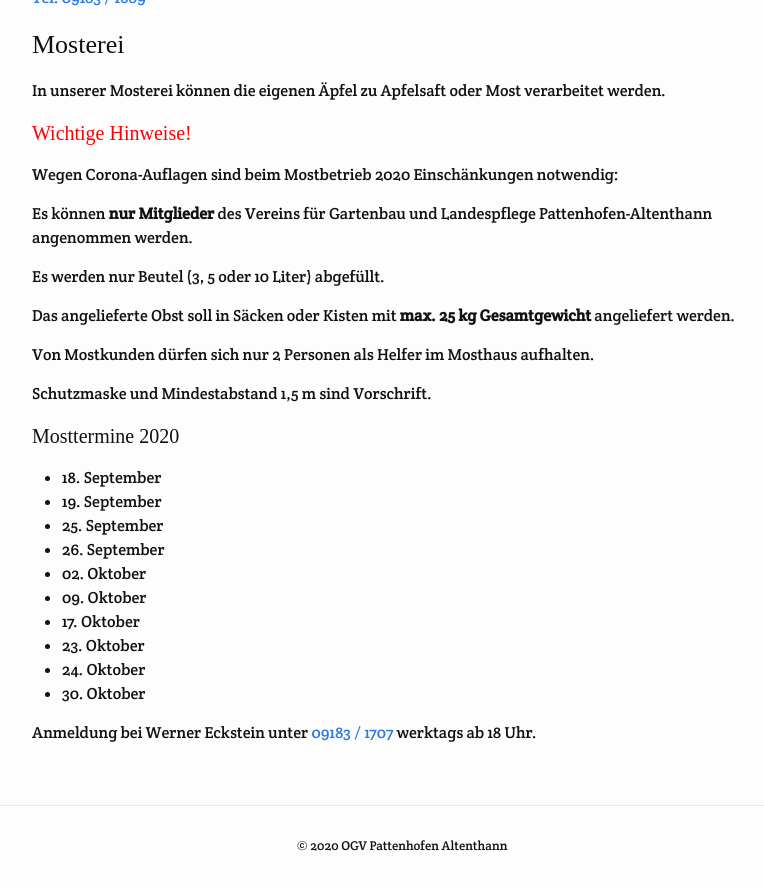
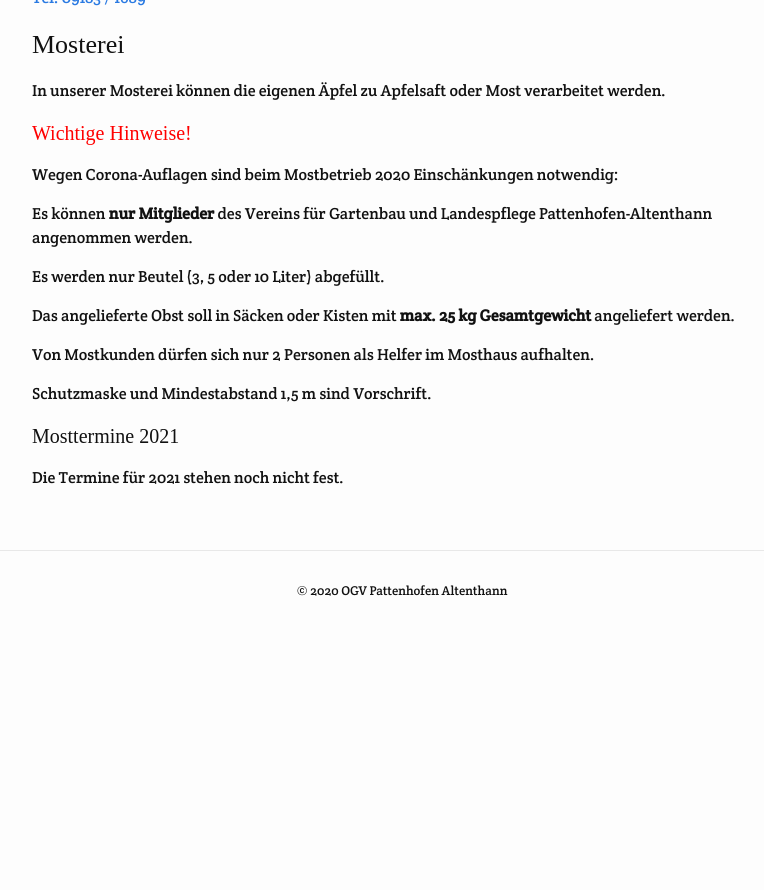
Before and after one commit to markuseckstein/ogv, a Jekyll site: the page built from geraete.html, in a window 1280 px wide and 900 px high, scrolled down 1073 px. Shown: the top 890 px of the window, without its empty margins (238-1002 px from the left). Built offline with Jekyll 4.4.1, drawn with Linux system fonts in a browser that asks for light colours; some web fonts are replaced; after the commit the page ends 1718 px from its top, so only the background shows below that.

Commit message:
feat: Mosttermine 2021 noch unbekannt

```diff
--- a/geraete.html
+++ b/geraete.html
@@ -69,20 +69,7 @@ teaser-image: geraete
 <p>Von Mostkunden dürfen sich nur 2 Personen als Helfer im Mosthaus aufhalten.</p>
 <p>Schutzmaske und Mindestabstand 1,5 m sind Vorschrift.</p>
 
-<h4>Mosttermine 2020</h4>
+<h4>Mosttermine 2021</h4>
 <p>
- <ul>
-  <li>18. September</li>
-  <li>19. September</li>
-  <li>25. September</li>
-  <li>26. September</li>
-  <li>02. Oktober</li>
-  <li>09. Oktober</li>
-  <li>17. Oktober</li>
-  <li>23. Oktober</li>
-  <li>24. Oktober</li>
-  <li>30. Oktober</li>
- </ul>
+ Die Termine für 2021 stehen noch nicht fest.
 </p>
-<p>Anmeldung bei Werner Eckstein unter
-  <a href="tel:+49-9183-1707">09183 / 1707</a> werktags ab 18 Uhr.</p>
```
